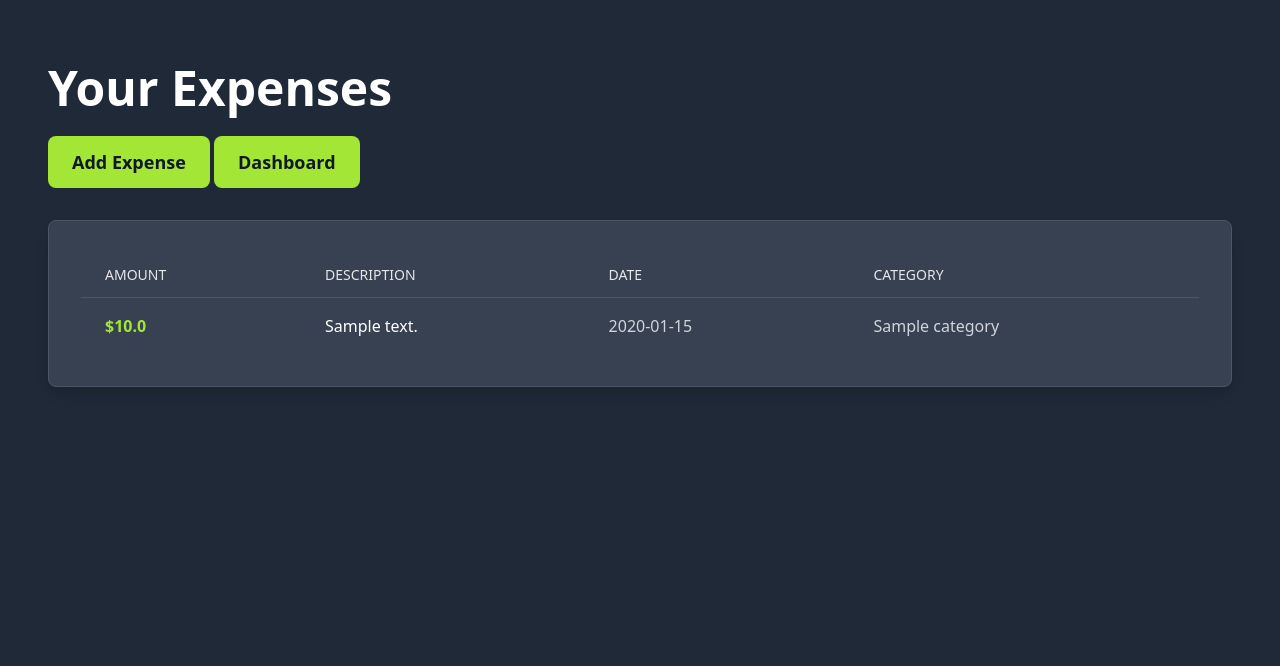
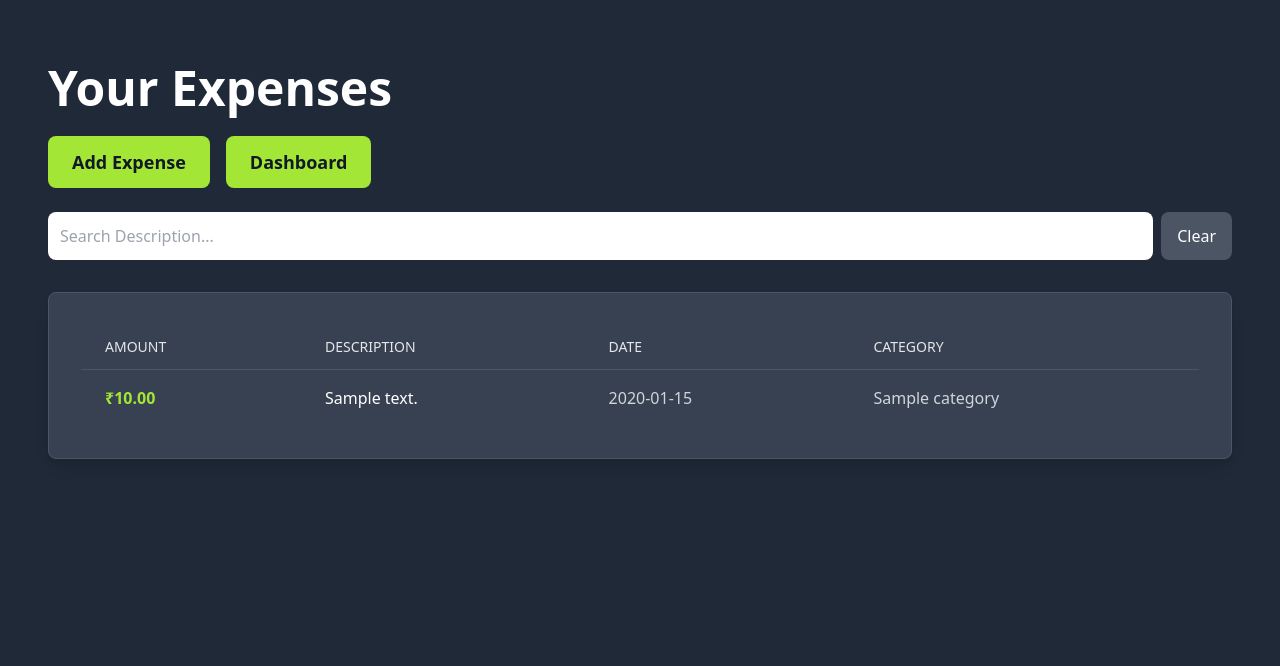
Before and after one commit to alensunny007/Expense-Tracker, a Flask app: page /expenses in a window 1280 px wide. Shown: the part 64-730 px from the top of the page. Run offline with Flask 3, Linux system fonts and the light colour scheme; a user stored in the database is signed in; tables that the repository leaves empty hold one stand-in row (values such as "Sample post"); some libraries are stand-ins or nearby versions.

Commit message:
Debounced Search in Expense List

```diff
--- a/app/main/routes.py
+++ b/app/main/routes.py
@@ -193,3 +193,22 @@ def process_individual(expense_id):
         db.session.rollback()
         flash(f"Error processing expense:{str(e)}",category='danger')
     return redirect(url_for('main.process_due'))
+
+
+@main_bp.route('/expenses/search')
+@login_required
+def search_expenses():
+    keyword = request.args.get('q', '').strip()
+    query = Expense.query.filter_by(user_id=current_user.id)
+    if keyword:
+        query = query.filter(Expense.description.ilike(f'%{keyword}%'))
+    expenses = query.order_by(Expense.date.desc()).all()
+    res = []
+    for exp in expenses:
+        res.append({
+            'amount': float(exp.amount),
+            'description': exp.description,
+            'date': exp.date.strftime('%Y-%m-%d'),
+            'category': exp.category.name if exp.category else ''
+        })
+    return jsonify(res)
--- a/app/templates/main/add_recurring_expense.html
+++ b/app/templates/main/add_recurring_expense.html
@@ -91,11 +91,11 @@
                     </div>
                 </div>
                 <!--Force due for testing.-->
-                <div class="form-group">
+                <!-- <div class="form-group">
                     {{ form.force_due.label(class="form-check-label text-lime-400 text-sm") }}
                     {{ form.force_due(class="form-check-input") }}
                     <small class="form-text text-muted text-lime-400 text-sm">{{ form.force_due.description }}</small>
-                </div>
+                </div> -->
                 <div class="flex flex-col sm:flex-row gap-4 justify-between">
                     <a href="{{ url_for('main.recurring_expenses') }}" class="bg-gray-600 text-white px-6 py-3 rounded-lg font-semibold hover:bg-gray-500 transition duration-200 text-center">
                         <svg class="w-5 h-5 inline mr-2" fill="none" stroke="currentColor" viewBox="0 0 24 24">
--- a/app/templates/main/expense_list.html
+++ b/app/templates/main/expense_list.html
@@ -4,10 +4,15 @@
 <div class="min-h-screen bg-gray-800 py-12 sm:px-6 lg:px-8">
     <div class="max-w-7xl mx-auto">
         <h1 class="text-5xl font-bold text-white">Your Expenses</h1>
-        <a href="{{url_for('main.expense_create')}}" class="mt-6 inline-block bg-lime-400 text-gray-900 py-3 px-6 rounded-lg
-         text-lg font-semibold hover:bg-lime-500 transition duration-200">Add Expense</a>
-                  <a href="{{url_for('main.dashboard')}}" class="inline-block bg-lime-400 text-gray-900 py-3 px-6 rounded-lg
-             text-lg font-semibold hover:bg-blue-600 transition duration-200">Dashboard</a>
+        <div class="mt-6 flex space-x-4">
+            <a href="{{url_for('main.expense_create')}}" class="inline-block bg-lime-400 text-gray-900 py-3 px-6 rounded-lg text-lg font-semibold hover:bg-lime-500 transition duration-200">Add Expense</a>
+            <a href="{{url_for('main.dashboard')}}" class="inline-block bg-lime-400 text-gray-900 py-3 px-6 rounded-lg text-lg font-semibold hover:bg-lime-500 transition duration-200">Dashboard</a>
+        </div>
+        <div class="mt-6 flex space-x-2 relative">
+            <input type="text" id="search-box" placeholder="Search Description..." class="w-full p-3 rounded-lg text-gray-900 focus:outline-none focus:ring-2 focus:ring-lime-400">
+            <span id="loading-spinner" class="hidden absolute right-12 top-1/2 transform -translate-y-1/2 text-gray-400">⏳</span>
+            <button id="clear-search" class="bg-gray-600 text-white py-3 px-4 rounded-lg hover:bg-gray-500 transition duration-200">Clear</button>
+        </div>
         <div class="mt-8 bg-gray-700 shadow-lg rounded-lg p-8 border border-gray-600">
             <table class="min-w-full divide-y divide-gray-600">
                 <thead>
@@ -18,13 +23,13 @@
                         <th class="px-6 py-3 text-left text-sm font-medium text-gray-200 uppercase">Category</th>
                     </tr>
                 </thead>
-                <tbody class="divide-y divide-gray-600">
+                <tbody id="expenses-tbody" class="divide-y divide-gray-600">
                     {% for expense in expenses %}
                     <tr class="hover:bg-gray-600">
-                        <td class="px-6 py-4 text-lime-400 font-semibold">${{ expense.amount|round(2) }}</td>
+                        <td class="px-6 py-4 text-lime-400 font-semibold">₹{{ expense.amount|round(2) }}</td>
                         <td class="px-6 py-4 text-white">{{ expense.description }}</td>
                         <td class="px-6 py-4 text-gray-300">{{ expense.date.strftime('%Y-%m-%d') }}</td>
-                        <td class="px-6 py-4 text-gray-300">{{ expense.category.name }}</td>
+                        <td class="px-6 py-4 text-gray-300">{{ expense.category.name if expense.category else '' }}</td>
                     </tr>
                     {% endfor %}
                 </tbody>
@@ -32,4 +37,65 @@
         </div>
     </div>
 </div>
+<script>
+function debounce(func, delay) {
+    let timer;
+    return function(...args) {
+        clearTimeout(timer);
+        timer = setTimeout(() => func.apply(this, args), delay);
+    }
+}
+
+function escapeHTML(str) {
+    return str.replace(/[&<>"']/g, match => ({
+        '&': '&amp;',
+        '<': '&lt;',
+        '>': '&gt;',
+        '"': '&quot;',
+        "'": '&#39;'
+    }[match]));
+}
+
+const searchBox = document.getElementById('search-box');
+const clearButton = document.getElementById('clear-search');
+const tableBody = document.getElementById('expenses-tbody');
+const loadingSpinner = document.getElementById('loading-spinner');
+
+const fetchExpenses = async () => {
+    try {
+        loadingSpinner.classList.remove('hidden');
+        const q = searchBox.value;
+        const res = await fetch(`/expenses/search?q=${encodeURIComponent(q)}`);
+        if (!res.ok) throw new Error('Failed to fetch expenses');
+        const data = await res.json();
+
+        tableBody.innerHTML = '';
+        data.forEach(exp => {
+            const row = document.createElement('tr');
+            row.classList.add('hover:bg-gray-600');
+            row.innerHTML = `
+                <td class="px-6 py-4 text-lime-400 font-semibold">₹${exp.amount.toFixed(2)}</td>
+                <td class="px-6 py-4 text-white">${escapeHTML(exp.description)}</td>
+                <td class="px-6 py-4 text-gray-300">${exp.date}</td>
+                <td class="px-6 py-4 text-gray-300">${escapeHTML(exp.category)}</td>
+            `;
+            tableBody.appendChild(row);
+        });
+    } catch (error) {
+        tableBody.innerHTML = '<tr><td colspan="4" class="px-6 py-4 text-red-400">Error loading expenses</td></tr>';
+    } finally {
+        loadingSpinner.classList.add('hidden');
+    }
+};
+
+// Fetch expenses on page load
+window.addEventListener('load', fetchExpenses);
+// Debounced search on input
+searchBox.addEventListener('input', debounce(fetchExpenses, 300));
+// Clear search input
+clearButton.addEventListener('click', () => {
+    searchBox.value = '';
+    fetchExpenses();
+});
+</script>
 {% endblock %}
```
